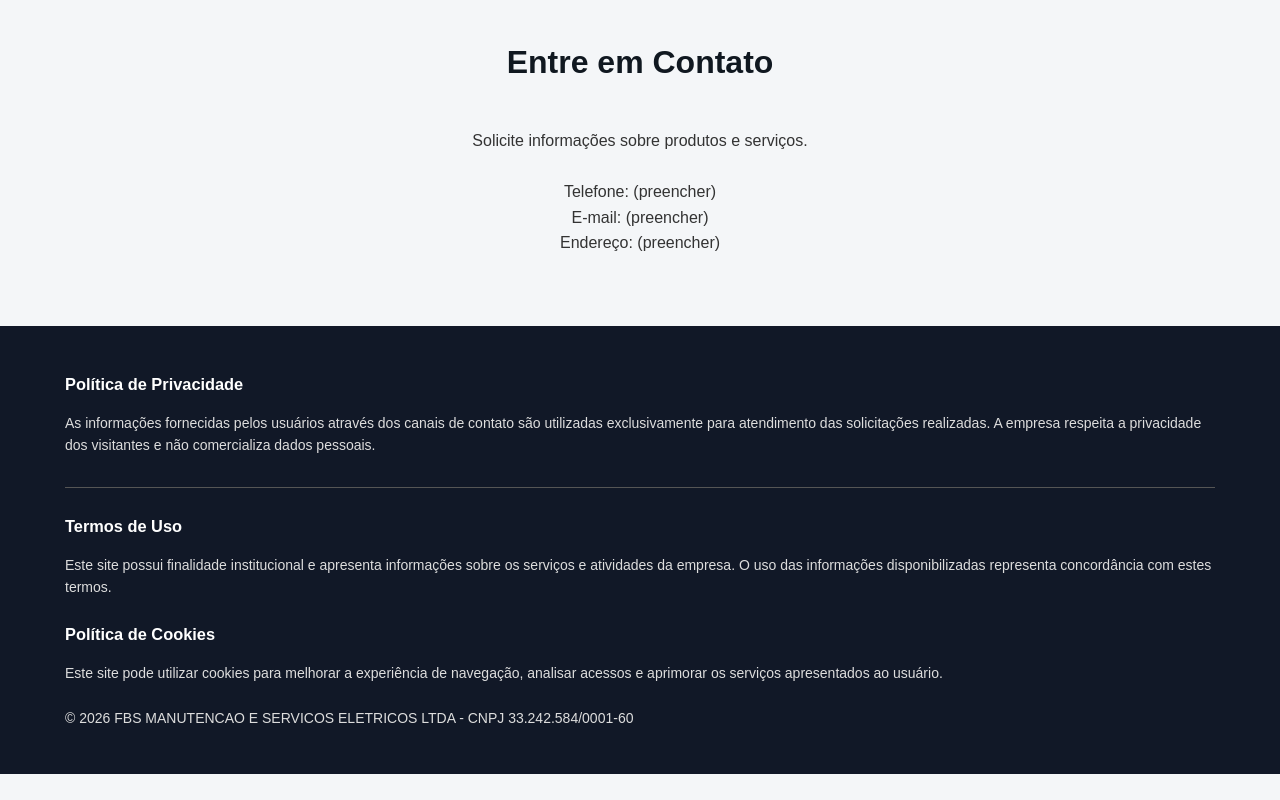
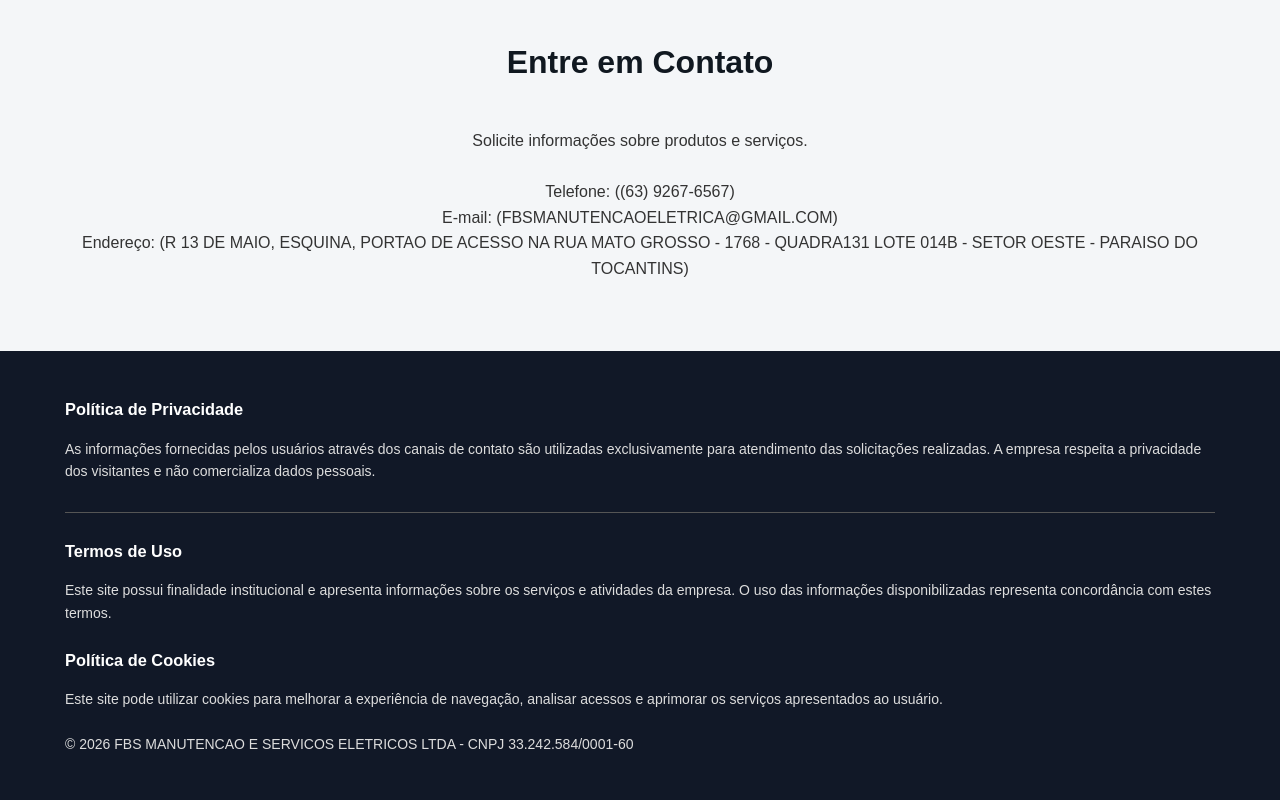
Before and after one commit to danilodoamaraloliveira39-cmd/atendimento-fbs-manutencao, a plain HTML site: page index.html in a window 1280 px wide. Shown: the part 1877-2677 px from the top of the page. Before the commit the page ends 2651 px from the top, so only its background shows below. Drawn offline with Linux system fonts and the light colour scheme.

Commit message:
index.html

```diff
--- a/index.html
+++ b/index.html
@@ -492,17 +492,17 @@ Solicite informações sobre produtos e serviços.
 
 
 <p>
-Telefone: (preencher)
+Telefone: ((63) 9267-6567)
 </p>
 
 
 <p>
-E-mail: (preencher)
+E-mail: (FBSMANUTENCAOELETRICA@GMAIL.COM)
 </p>
 
 
 <p>
-Endereço: (preencher)
+Endereço: (R 13 DE MAIO, ESQUINA, PORTAO DE ACESSO NA RUA MATO GROSSO - 1768 - QUADRA131 LOTE 014B - SETOR OESTE - PARAISO DO TOCANTINS)
 </p>
 
 
```
